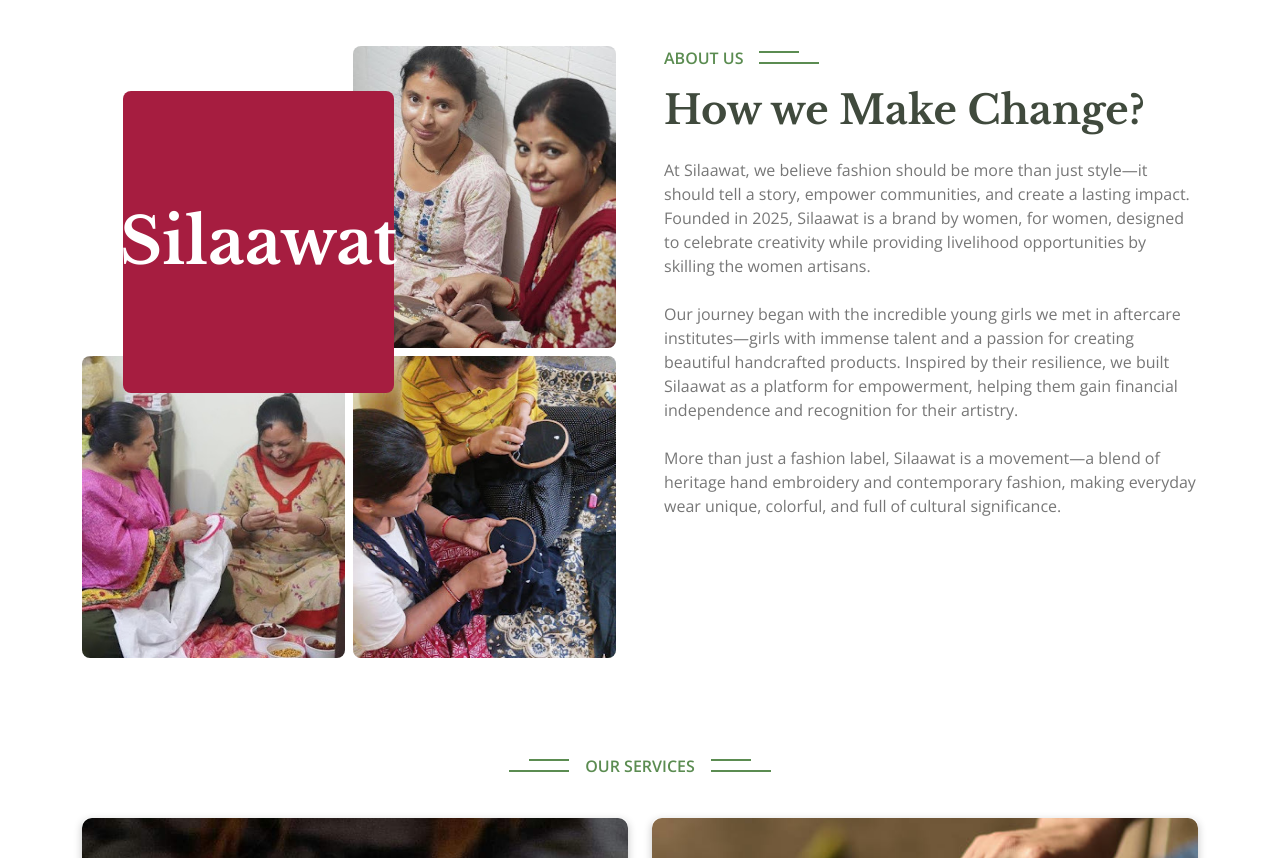
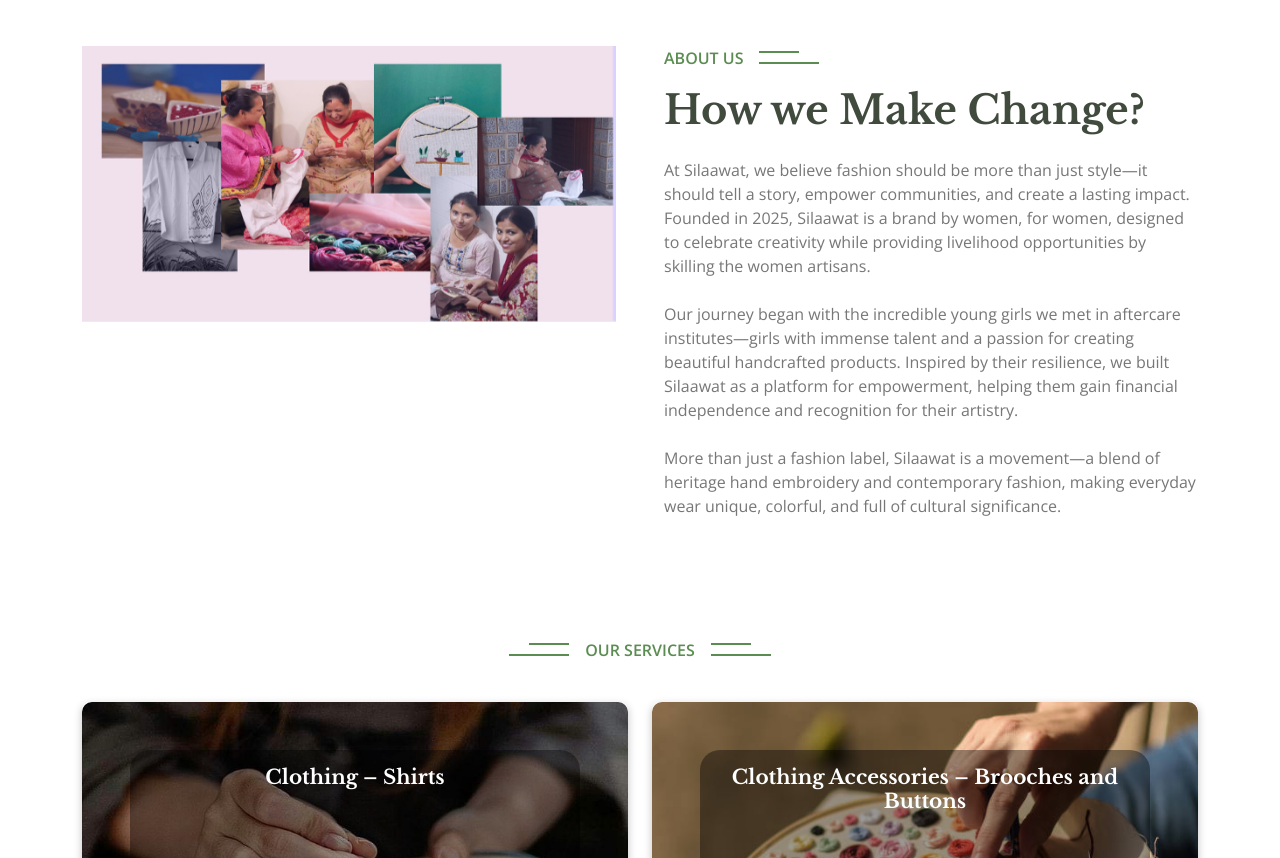
Before and after one commit to anirban689/silaawat, a plain HTML site: page index.html in a window 1280 px wide. Shown: the part 802-1660 px from the top of the page. Drawn offline with nearby package versions, Linux system fonts and the light colour scheme; a script that the page names is missing.

Commit message:
index.html

```diff
--- a/index.html
+++ b/index.html
@@ -219,11 +219,12 @@
          <div class="container">
             <div class="row g-5">
                <div class="col-lg-6">
-                  <div class="row g-2">
+                  <img src="img/image_about_collage.png" style="width:100%;">
+                  <!---<div class="row g-2">
                      <div class="col-6 position-relative wow fadeIn" data-wow-delay="0.7s">
                         <div class="about-experience  rounded" style="background-color: #a61d40 !important;">
                            <h1 class="display-3 mb-0" style="color: #fff;">Silaawat</h1>
-                           <!--<small class="fs-5 fw-bold">Years Experience</small>-->
+
                         </div>
                      </div>
                      <div class="col-6 wow fadeIn" data-wow-delay="0.1s">
@@ -235,7 +236,7 @@
                      <div class="col-6 wow fadeIn" data-wow-delay="0.5s">
                         <img class="img-fluid rounded" src="img/6_s.jpg" style="width: 302px;height: 302px;object-fit: cover;">
                      </div>
-                  </div>
+                  </div>-->
                </div>
                <div class="col-lg-6 wow fadeIn" data-wow-delay="0.5s">
                   <p class="section-title bg-white text-start text-primary pe-3">About Us</p>
```
